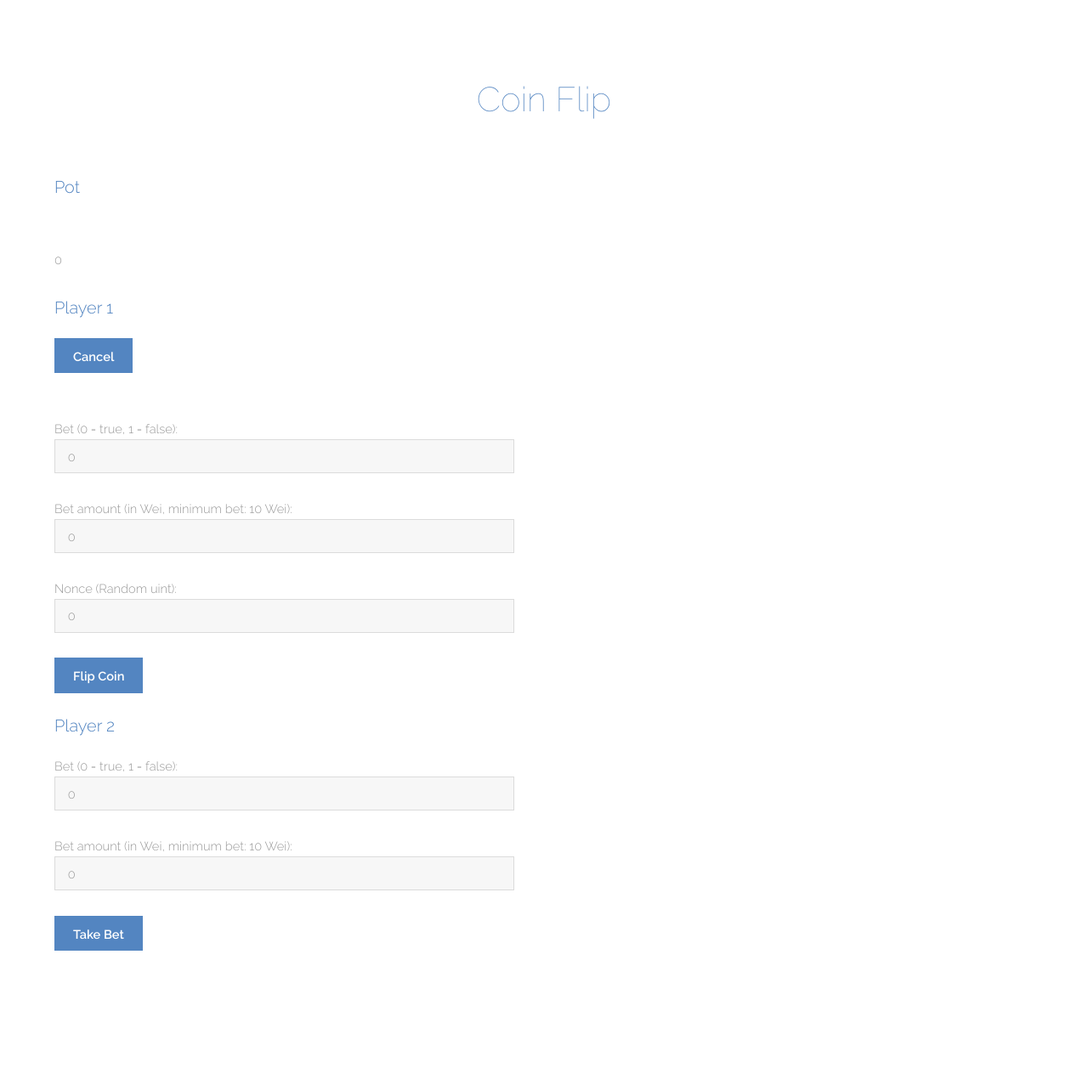
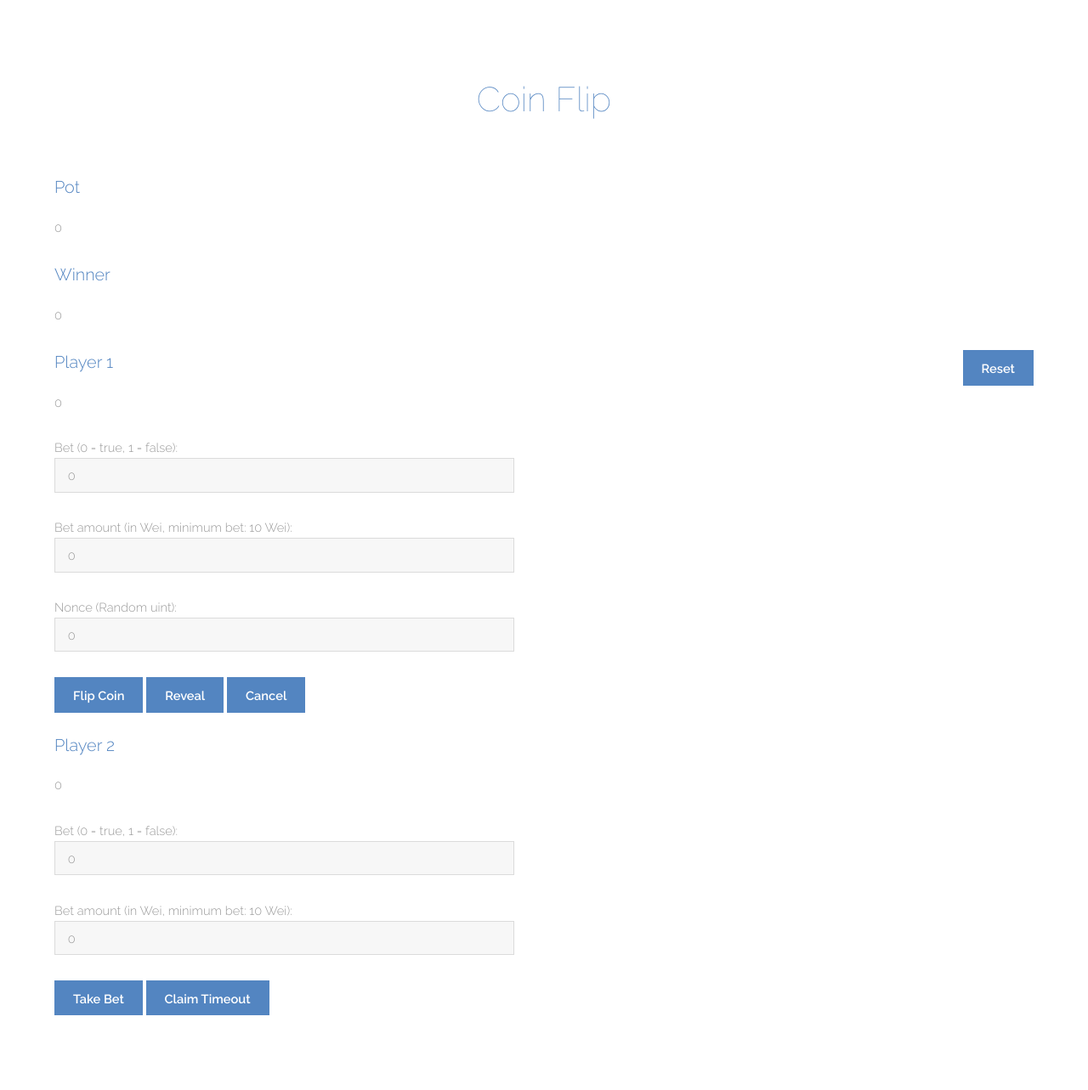
Before and after one commit to aidenchia/50.037_Ex11, a Flask app: template contracts/templates/template.html in a window 1280 px wide. Shown: the part 45-1328 px from the top of the page at 85% size. Before the commit the page ends 1164 px from the top, so only its background shows below. Run offline with Flask 2, Linux system fonts and the light colour scheme; the template is opened without the code that fills it, so the values that code supplies are empty.

Commit message:
updated the contract for getter methods to reflect on FE

```diff
--- a/contracts/abi.json
+++ b/contracts/abi.json
@@ -1,4 +1,10 @@
 [
+	{
+		"inputs": [],
+		"payable": false,
+		"stateMutability": "nonpayable",
+		"type": "constructor"
+	},
 	{
 		"constant": false,
 		"inputs": [],
@@ -15,6 +21,21 @@
 		"outputs": [],
 		"payable": false,
 		"stateMutability": "nonpayable",
+		"type": "function"
+	},
+	{
+		"constant": true,
+		"inputs": [],
+		"name": "expiration",
+		"outputs": [
+			{
+				"internalType": "uint256",
+				"name": "",
+				"type": "uint256"
+			}
+		],
+		"payable": false,
+		"stateMutability": "view",
 		"type": "function"
 	},
 	{
@@ -38,55 +59,29 @@
 		"type": "function"
 	},
 	{
-		"constant": false,
-		"inputs": [
+		"constant": true,
+		"inputs": [],
+		"name": "getPlayer1",
+		"outputs": [
 			{
-				"internalType": "bool",
-				"name": "_choice",
-				"type": "bool"
-			},
-			{
-				"internalType": "uint256",
-				"name": "_nonce",
-				"type": "uint256"
+				"internalType": "address payable",
+				"name": "",
+				"type": "address"
 			}
 		],
-		"name": "reveal",
-		"outputs": [],
-		"payable": true,
-		"stateMutability": "payable",
+		"payable": false,
+		"stateMutability": "view",
 		"type": "function"
-	},
-	{
-		"constant": false,
-		"inputs": [
-			{
-				"internalType": "bool",
-				"name": "_bet",
-				"type": "bool"
-			}
-		],
-		"name": "takeBet",
-		"outputs": [],
-		"payable": true,
-		"stateMutability": "payable",
-		"type": "function"
-	},
-	{
-		"inputs": [],
-		"payable": false,
-		"stateMutability": "nonpayable",
-		"type": "constructor"
 	},
 	{
 		"constant": true,
 		"inputs": [],
-		"name": "expiration",
+		"name": "getPlayer2",
 		"outputs": [
 			{
-				"internalType": "uint256",
+				"internalType": "address payable",
 				"name": "",
-				"type": "uint256"
+				"type": "address"
 			}
 		],
 		"payable": false,
@@ -199,6 +194,50 @@
 		"type": "function"
 	},
 	{
+		"constant": false,
+		"inputs": [],
+		"name": "reset",
+		"outputs": [],
+		"payable": false,
+		"stateMutability": "nonpayable",
+		"type": "function"
+	},
+	{
+		"constant": false,
+		"inputs": [
+			{
+				"internalType": "bool",
+				"name": "_choice",
+				"type": "bool"
+			},
+			{
+				"internalType": "uint256",
+				"name": "_nonce",
+				"type": "uint256"
+			}
+		],
+		"name": "reveal",
+		"outputs": [],
+		"payable": true,
+		"stateMutability": "payable",
+		"type": "function"
+	},
+	{
+		"constant": false,
+		"inputs": [
+			{
+				"internalType": "bool",
+				"name": "_bet",
+				"type": "bool"
+			}
+		],
+		"name": "takeBet",
+		"outputs": [],
+		"payable": true,
+		"stateMutability": "payable",
+		"type": "function"
+	},
+	{
 		"constant": true,
 		"inputs": [],
 		"name": "winner",
--- a/contracts/templates/template.html
+++ b/contracts/templates/template.html
@@ -21,26 +21,79 @@
                     var contractABI = web3.eth.contract(JSON.parse('{{contractABI | safe}}'));
                     var contractInstance = contractABI.at(sc_address);
                     contract = contractInstance;
-                    $("span#pot").text(10000);
+
+                    contractInstance.getPot(function(error, result) {
+                      if(!error) {
+                        var pot = JSON.stringify(result);
+                        console.log(pot)
+                        $("span#pot").text(pot);
+                      }
+                      else {
+                        alert("Can't get pot value");
+                      }
+                    });
+
+                    contractInstance.getWinner(function(error, result) {
+                      if(!error) {
+                        var winner = JSON.stringify(result);
+                        console.log(winner)
+                        $("span#winner").text(winner);
+                      }
+                      else {
+                        alert("Can't get winner value");
+                      }
+                    });
+
+                    contractInstance.getPlayer1(function(error, result) {
+                      if(!error) {
+                        var player1 = JSON.stringify(result);
+                        console.log(player1)
+                        $("span#player1").text(player1);
+                      }
+                      else {
+                        alert("Can't get player1 value");
+                      }
+                    });
+
+                    contractInstance.getPlayer2(function(error, result) {
+                      if(!error) {
+                        var player2 = JSON.stringify(result);
+                        console.log(player2)
+                        $("span#player2").text(player2);
+                      }
+                      else {
+                        alert("Can't get player2 value");
+                      }
+                    });
+
+                    $("a#call_reveal").click(function() {
+                      var choice = $("input#bet").val() == 0;
+                      var _nonce = $("input#nonce").val();
+                      contractInstance.reveal(choice, _nonce,
+                        {from:web3.eth.accounts[0], gas:100000}, function(error, result) {
+                        if(error) {
+                          alert("Error reveal()");
+                        }
+                      });
+                    });
 
                     $("a#call_flipCoin").click(function() {
                       // 0 is heads, else is tails
                       var bet = $("input#bet").val() == 0;
                       var betAmount = $("input#betAmount").val();
                       var nonce = $("input#nonce").val();
-                      contractInstance.flipCoin(bet, nonce, {value: betAmount, gas:100000}, function(error, result) {
+                      contractInstance.flipCoin(bet, nonce,
+                        {from:web3.eth.accounts[0], value: betAmount, gas:100000}, function(error, result) {
                         if(error) {
                           alert("Error flipCoin()");
-                          reject(error);
                         }
                       });
                     });
 
                     $("a#call_cancel").click(function() {
-                      contractInstance.cancel({gas:100000}, function(error, result) {
+                      contractInstance.cancel({from:web3.eth.accounts[0], gas:100000}, function(error, result) {
                         if(error) {
                           alert("Error cancel()");
-                          reject(error);
                         }
                       });
                     });
@@ -48,14 +101,30 @@
                     $("a#call_takeBet").click(function() {
                       var bet_p2 = $("input#bet_p2").val() == 0;
                       var betAmount_p2 = $("input#betAmount_p2").val();
-                      contractInstance.takeBet(bet_p2, {value: betAmount_p2, gas:100000}, function(error, result) {
+                      contractInstance.takeBet(bet_p2,
+                        {from:web3.eth.accounts[0], value: betAmount_p2, gas:100000}, function(error, result) {
                         if(error) {
                           alert("Error takeBet()");
-                          reject(error);
                         }
                       });
                     });
 
+                    $("a#call_claimTimeout").click(function() {
+                      contractInstance.claimTimeout(
+                        {gas:100000}, function(error, result) {
+                        if(error) {
+                          alert("Error takeBet()");
+                        }
+                      });
+                    });
+
+                    $("a#call_reset").click(function() {
+                      contractInstance.reset(function(error, result) {
+                        if(error) {
+                          alert("Error reset()");
+                        }
+                      })
+                    })
                 }
 
                 else {
@@ -83,19 +152,18 @@
   					<header class="align-center">
   						<h2>Coin Flip</h2>
   					</header>
-            <header>
+            <footer>
               <h3>Pot</h3>
-            </header>
-            <p><span id="pot">0</span><p>
+              <p><span id="pot">0</span><p>
+              <h3>Winner</h3>
+              <p><span id="winner">0</span><p>
+            </footer>
             <div class="flex flex-2">
               <article>
                 <header>
                   <h3>Player 1</h3>
                 </header>
-  							<footer>
-  								<a href="#" id="call_cancel" class="button special">Cancel</a>
-  							</footer>
-                <p>&nbsp;</p>
+                <p><span id="player1">0</span><p>
                 <p>Bet (0 = true, 1 = false): <input type="text" id="bet" value="0" /></p>
                 <p>Bet amount (in Wei, minimum bet: 10 Wei): <input type="text" id="betAmount" value="0" /></p>
                 <p>Nonce (Random uint): <input type="text" id="nonce" value="0" /></p>
@@ -103,19 +171,32 @@
   								<a href="#" id="call_flipCoin" class="button special">
                     Flip Coin
                   </a>
+                  <a href="#" id="call_reveal" class="button special">
+                    Reveal
+                  </a>
+                  <a href="#" id="call_cancel" class="button special">
+                    Cancel
+                  </a>
   							</footer>
                 <br />
                 <header>
   								<h3>Player 2</h3>
   							</header>
+                <p><span id="player2">0</span><p>
   							<footer>
                    <p>Bet (0 = true, 1 = false): <input type="text" id="bet_p2" value="0" /></p>
                   <p>Bet amount (in Wei, minimum bet: 10 Wei): <input type="text" id="betAmount_p2" value="0" /></p>
   								<a href="#" id="call_takeBet" class="button special">
                     Take Bet
                   </a>
+                  <a href="#" id="call_claimTimeout" class="button special">
+                    Claim Timeout
+                  </a>
   							</footer>
   						</article>
+              <a href="#" id="call_reset" class="button special">
+                Reset
+              </a>
             </div>
   				</div>
   			</section>
```
Also changed, not shown: contracts/bytecode.json (+3 -3 lines), 1 other file.
